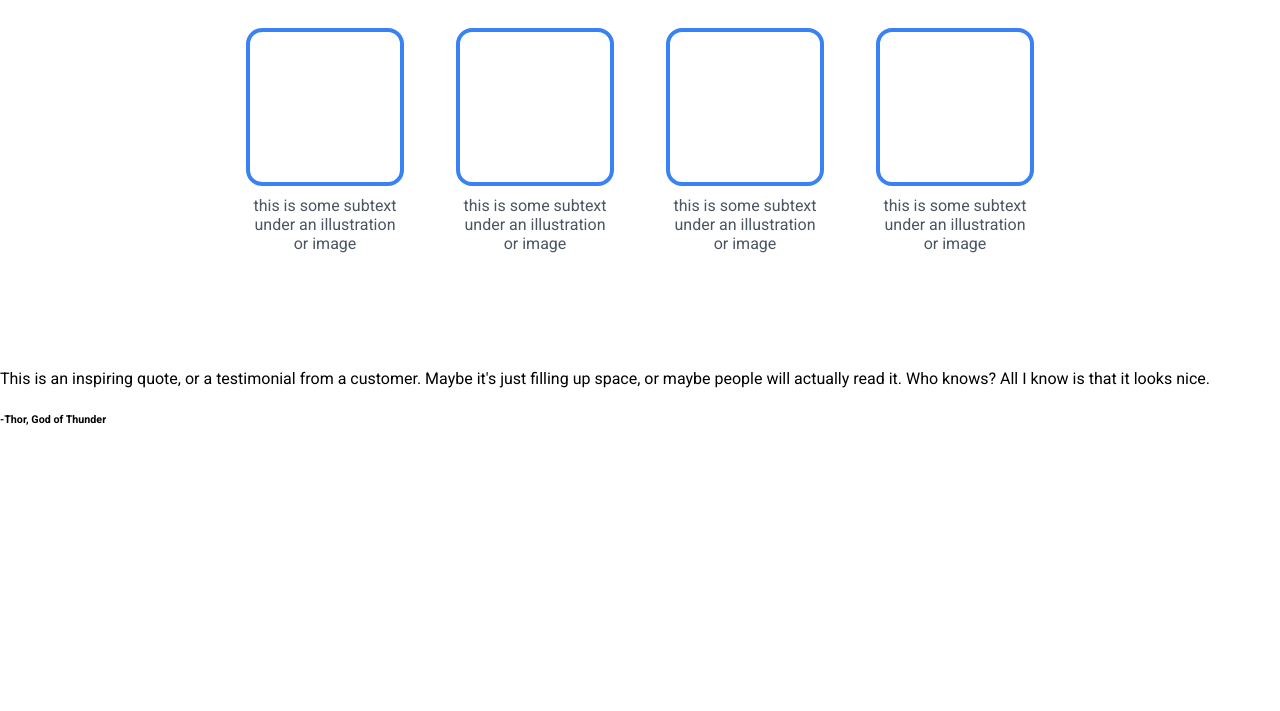
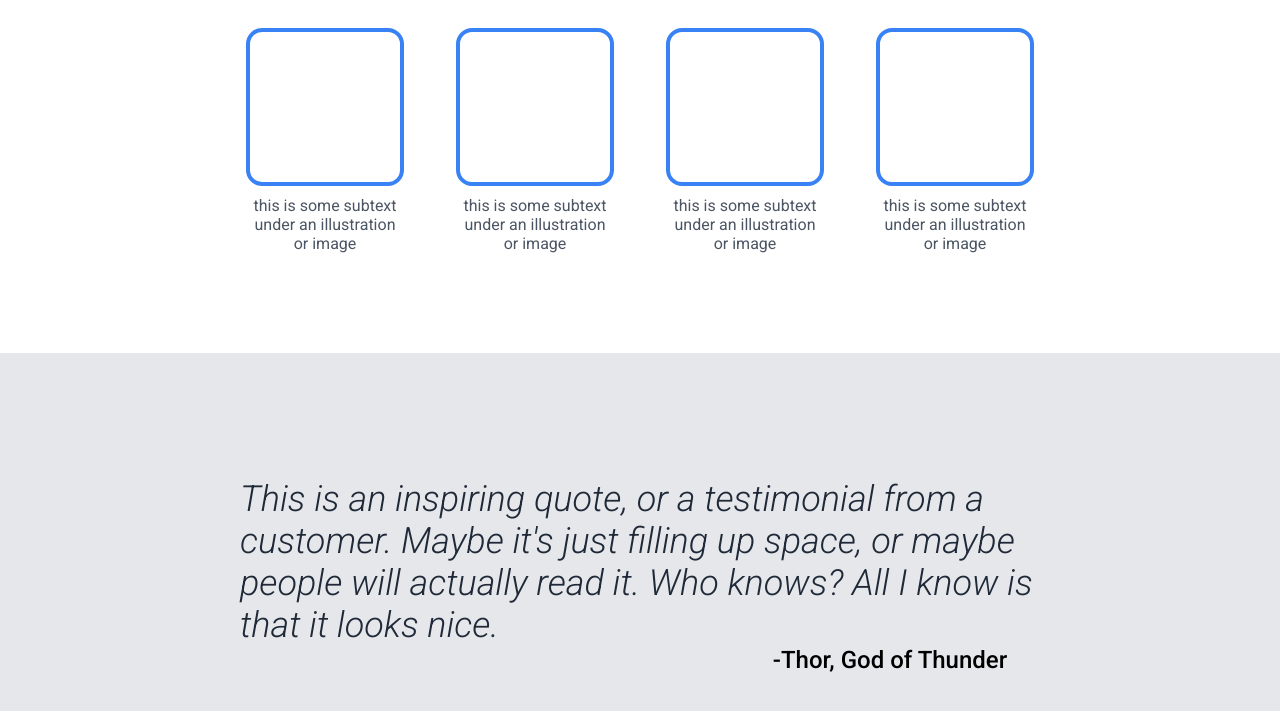
Before and after one commit to icorvus/ragdoll-page, a plain HTML site: page index.html in a window 1280 px wide. Shown: the part 618-1329 px from the top of the page. Before the commit the page ends 1069 px from the top, so only its background shows below. Drawn offline with Linux system fonts and the light colour scheme.

Commit message:
Little changes to styling and finished quote section

```diff
--- a/index.html
+++ b/index.html
@@ -55,7 +55,7 @@
 
       <div class="quote">
         <p class="quote-text">This is an inspiring quote, or a testimonial from a customer. Maybe it's just filling up space, or maybe people will actually read it. Who knows? All I know is that it looks nice.</p>
-        <h6 clas="quote-author">-Thor, God of Thunder</h6>
+        <h6 class="quote-author">-Thor, God of Thunder</h6>
       </div>
 
     </div>
--- a/style.css
+++ b/style.css
@@ -121,3 +121,26 @@ ul {
   color: #4b5563;
   gap: 10px;
 }
+
+.quote {
+  display: flex;
+  flex-direction: column;
+  background-color: #E5E7EB;
+  align-items: center;
+}
+
+.quote-text {
+  font-size: 36px;
+  font-weight: 300;
+  font-style: italic;
+  color: #1F2937;
+  width: 800px;
+  margin: 0;
+  margin: 125px auto 0px;
+}
+
+.quote-author {
+  font-size: 24px;
+  font-weight: 500;
+  margin: 0 0 97px 500px;
+}
```
